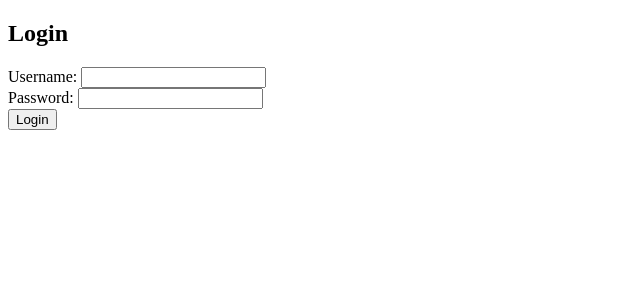
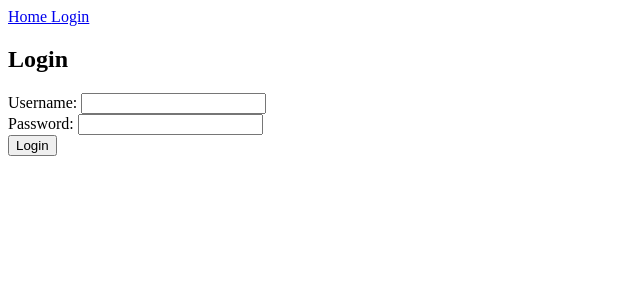
Before and after one commit to JBisquick/blog-api, a React (Vite) app in the folder blog-auth-client/: page /log-in in a window 1280 px wide. Shown: the top 300 px of the page, without its empty margins (0-640 px from the left). Built offline with nearby package versions, Linux system fonts and the light colour scheme.

Commit message:
Add navigation bar for admin client

```diff
--- a/blog-auth-client/src/App.jsx
+++ b/blog-auth-client/src/App.jsx
@@ -1,5 +1,6 @@
 import { usePostList } from './hooks/api';
 import PostCard from './components/PostCard';
+import Navigation from './components/Navigation';
 
 function App() {
   const { postList, error, loading } = usePostList();
@@ -14,6 +15,7 @@ function App() {
 
   return (
     <>
+      <Navigation></Navigation>
       {postList.allPosts.map((post) => (
         <PostCard post={post} key={post._id} ></PostCard>
       ))}
--- a/blog-auth-client/src/components/Login.jsx
+++ b/blog-auth-client/src/components/Login.jsx
@@ -1,6 +1,7 @@
 import { Navigate } from 'react-router-dom';
 import { useState } from 'react';
 import { jwtDecode } from 'jwt-decode';
+import Navigation from './Navigation';
 
 function Login() {
   const [username, setUsername] = useState('');
@@ -45,6 +46,7 @@ function Login() {
 
   return (
     <>
+    <Navigation></Navigation>
     <h2>Login</h2>
     <form onSubmit={handleSubmit}>
       <div>
--- /dev/null
+++ b/blog-auth-client/src/components/Navigation.jsx
@@ -0,0 +1,35 @@
+import { Link } from 'react-router-dom';
+import { useState, useEffect } from 'react';
+import validateToken from '../hooks/validateToken';
+
+function Navigation() {
+  const [valid, setValid] = useState(false);
+
+  useEffect(() => {
+    setValid(validateToken());
+  },[])
+
+  const handleLogout = () => {
+    localStorage.removeItem("token");
+    setValid(false);
+  };
+
+
+  return (
+    <>
+    {valid === true ? (
+      <div>
+        <Link to='/'>Home </Link>
+        <button onClick={handleLogout}>Log Out</button>
+      </div>
+    ) : (
+      <div>
+        <Link to='/'>Home </Link>
+        <Link to='/log-in'>Login </Link>
+      </div>
+    )}
+    </>
+  );
+}
+
+export default Navigation;
```
